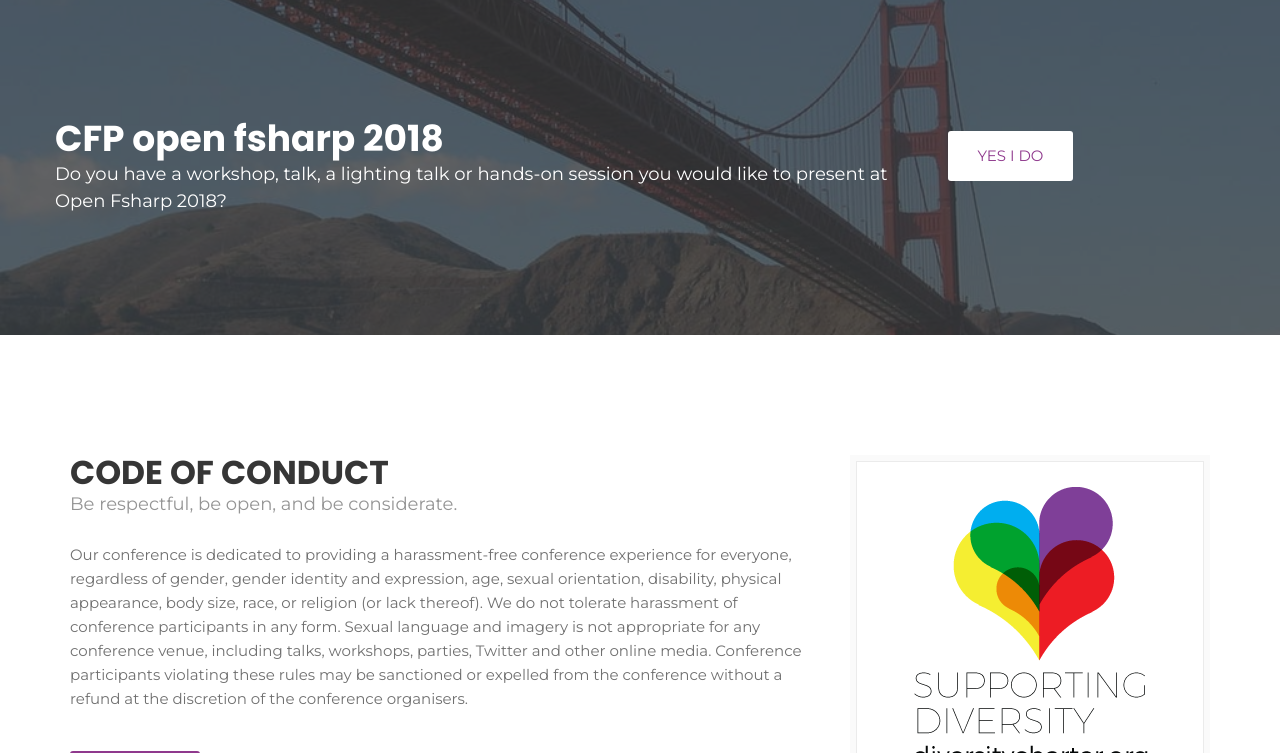
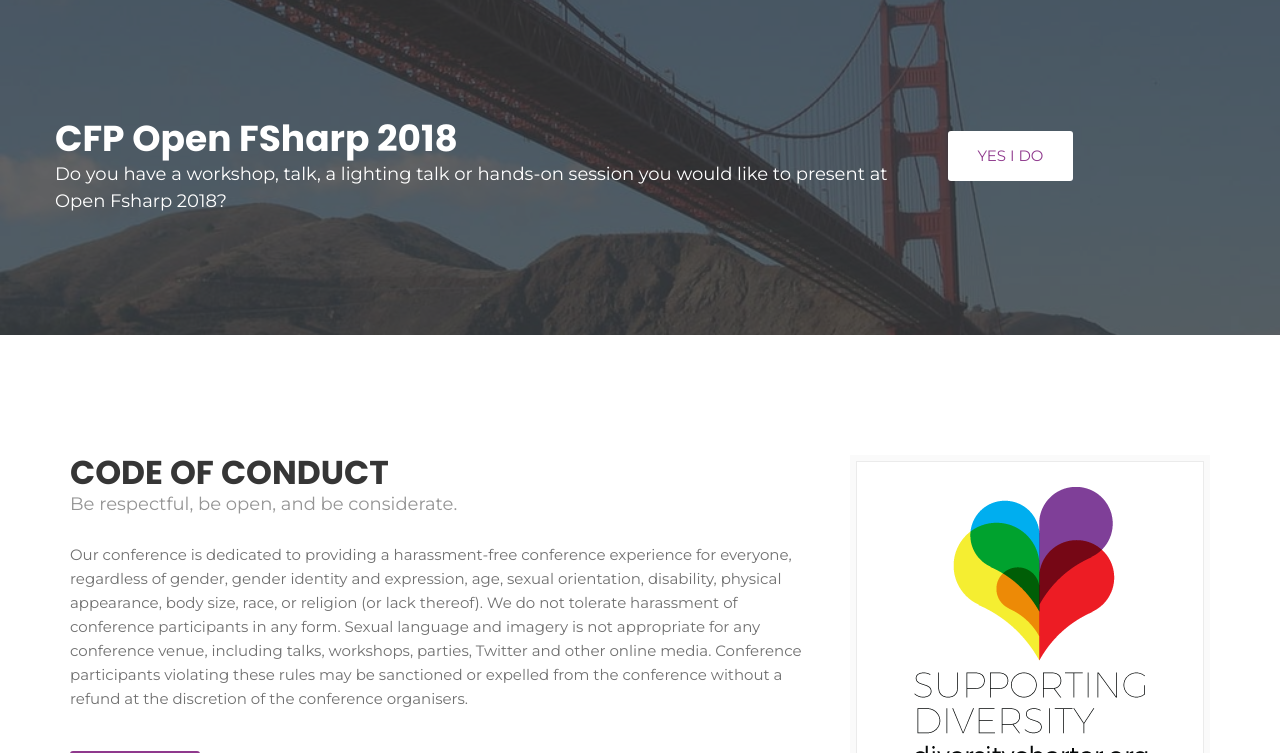
Before and after one commit to open-fsharp/open-fsharp.github.io, a Jekyll site: the page built from index.html, in a window 1280 px wide and 900 px high, scrolled down 4534 px, cut to the strip 147-900 px from the top of the window. Built offline with Jekyll 4.4.1, drawn with Linux system fonts in a browser that asks for light colours; nearby versions of some CDN libraries; the list of posts is cut into pages by our own code; comment, search, counter and statistics services are not loaded.

```diff
--- a/_includes/navbar.html
+++ b/_includes/navbar.html
@@ -5,7 +5,7 @@
     <li><a href="{{ site.baseurl }}#sponsors">Sponsors</a></li>
     <li><a href="{{ site.baseurl }}#venue">Location</a></li>
     <li class="dropdown menu-item menu-item-type-taxonomy menu-item-object-category menu-item-has-children menu-item-376">
-        <a href="{{ site.baseurl }}cfp" class="dropdown-toggle" data-toggle="dropdown" role="button" aria-haspopup="true" aria-expanded="false">CFP</a>
+        <a href="#" class="dropdown-toggle" data-toggle="dropdown" role="button" aria-haspopup="true" aria-expanded="false">CFP</a>
         <ul class="dropdown-menu sub-menu menu-sub-content">
             <li><a href="{{ site.baseurl }}cfp/conference">Conference</a></li>
             <li><a href="{{ site.baseurl }}cfp/workshop">Workshop</a></li>
--- a/index.html
+++ b/index.html
@@ -419,7 +419,7 @@ title: Home
 			<div class="col-md-9">
 				<div class="row">
 					<div class="call-for-paper-item">
-						<h2>CFP open fsharp 2018</h2>
+						<h2>CFP Open FSharp 2018</h2>
 						<p>Do you have a workshop, talk, a lighting talk or hands-on session you would like to present at Open Fsharp 2018?</p>
 					</div>
 				</div><!-- /.row -->
```
Also changed, not shown: cfp/conference.md (+1 -1 lines), cfp/workshop.md (+1 -1 lines).
